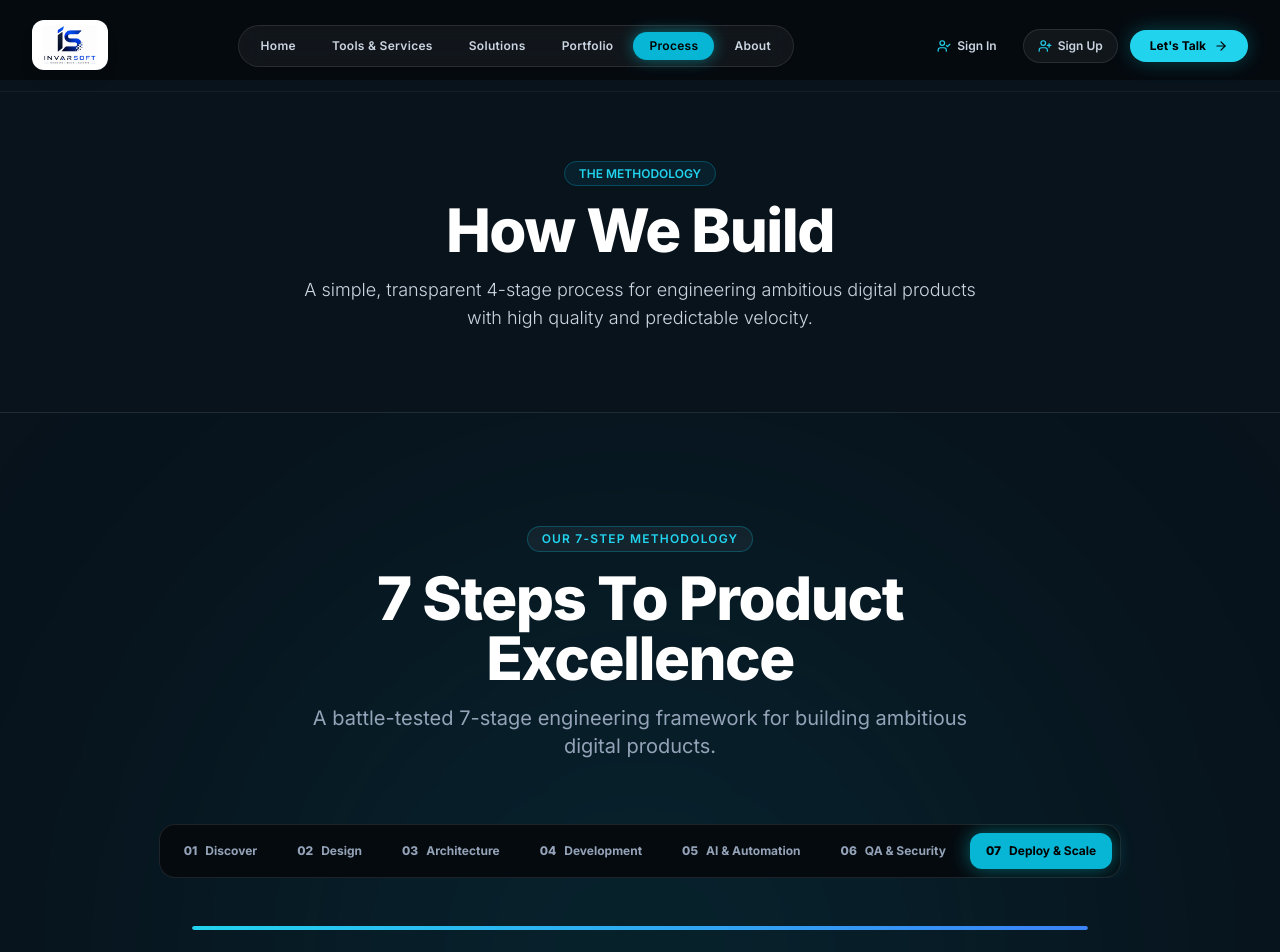
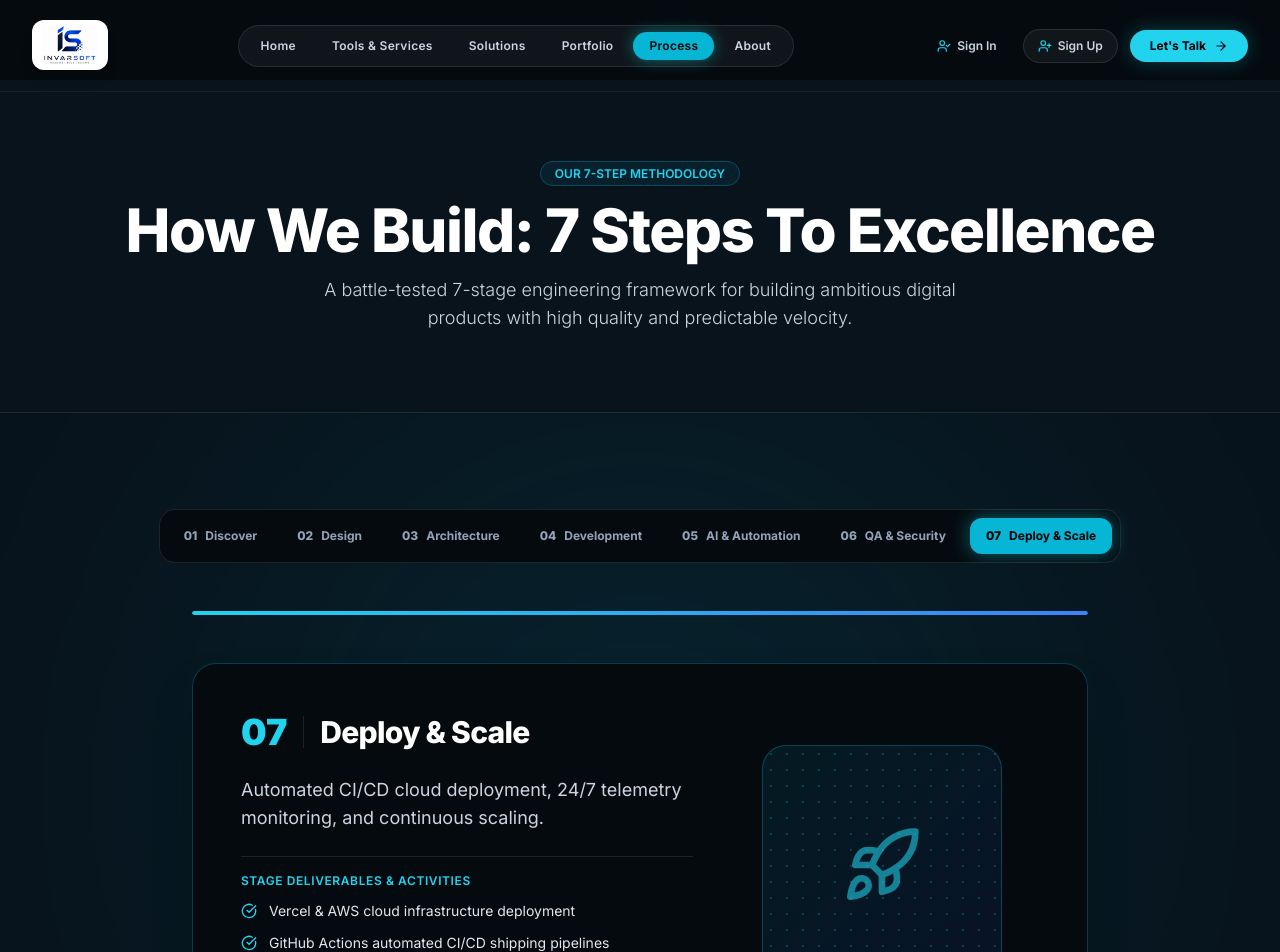
Before and after one commit to Invarsoft/invarsoft1, a Next.js app: page /process in a window 1280 px wide. Shown: the top 952 px of the page. Built offline with nearby package versions, Linux system fonts and the light colour scheme.

Commit message:
Fix process page header text to 7 Steps To Excellence and remove duplicate header block

```diff
--- a/src/app/process/page.tsx
+++ b/src/app/process/page.tsx
@@ -12,21 +12,21 @@ export default function ProcessPage() {
       <Navbar />
 
       {/* Page Header */}
-      <div className="bg-[#08131C] border-b border-white/10 py-20">
+      <div className="bg-[#08131C] border-b border-white/10 py-16 sm:py-20">
         <div className="max-w-7xl mx-auto px-4 sm:px-6 lg:px-8 text-center space-y-4">
           <span className="text-xs font-mono font-semibold text-cyan-400 bg-cyan-950/40 px-3.5 py-1 rounded-full border border-cyan-500/30">
-            THE METHODOLOGY
+            OUR 7-STEP METHODOLOGY
           </span>
           <h1 className="text-4xl sm:text-6xl font-extrabold text-white tracking-tight">
-            How We Build
+            How We Build: 7 Steps To Excellence
           </h1>
-          <p className="text-slate-300 text-lg max-w-2xl mx-auto font-light">
-            A simple, transparent 4-stage process for engineering ambitious digital products with high quality and predictable velocity.
+          <p className="text-slate-300 text-base sm:text-lg max-w-2xl mx-auto font-light leading-relaxed">
+            A battle-tested 7-stage engineering framework for building ambitious digital products with high quality and predictable velocity.
           </p>
         </div>
       </div>
 
-      <ProcessSection />
+      <ProcessSection hideHeader={true} />
       <FinalCTASection />
       <Footer />
     </main>
--- a/src/components/ProcessSection.tsx
+++ b/src/components/ProcessSection.tsx
@@ -98,7 +98,11 @@ export const processSteps = [
   },
 ];
 
-export const ProcessSection: React.FC = () => {
+interface ProcessSectionProps {
+  hideHeader?: boolean;
+}
+
+export const ProcessSection: React.FC<ProcessSectionProps> = ({ hideHeader = false }) => {
   const [activeStep, setActiveStep] = useState(0);
   const containerRef = useRef<HTMLDivElement>(null);
   const scrollTabRef = useRef<HTMLDivElement>(null);
@@ -134,7 +138,7 @@ export const ProcessSection: React.FC = () => {
     <section
       id="process"
       ref={containerRef}
-      className="relative py-20 sm:py-28 bg-[#08131C] text-white overflow-hidden"
+      className="relative py-16 sm:py-24 bg-[#08131C] text-white overflow-hidden"
     >
       {/* Background Glow */}
       <div className="absolute top-1/2 left-1/2 -translate-x-1/2 -translate-y-1/2 w-[800px] h-[800px] bg-cyan-500/10 rounded-full blur-[180px] pointer-events-none" />
@@ -142,6 +146,7 @@ export const ProcessSection: React.FC = () => {
       <div className="max-w-7xl mx-auto px-4 sm:px-6 lg:px-8 relative z-10">
 
         {/* Section Header */}
+        {!hideHeader && (
           <div className="text-center max-w-3xl mx-auto mb-12 sm:mb-16 space-y-3 sm:space-y-4">
             <motion.div
               initial={{ opacity: 0, y: 20 }}
@@ -173,6 +178,7 @@ export const ProcessSection: React.FC = () => {
               A battle-tested 7-stage engineering framework for building ambitious digital products.
             </motion.p>
           </div>
+        )}
 
         {/* MOBILE STEP SWITCHER CONTROL (DISPLAYED ON PHONES) */}
         <div className="md:hidden mb-8 max-w-md mx-auto p-4 rounded-2xl bg-[#050A0F] border border-cyan-500/30 flex items-center justify-between gap-3 shadow-lg">
```
Lines whose indentation alone changed are shown as unchanged.
